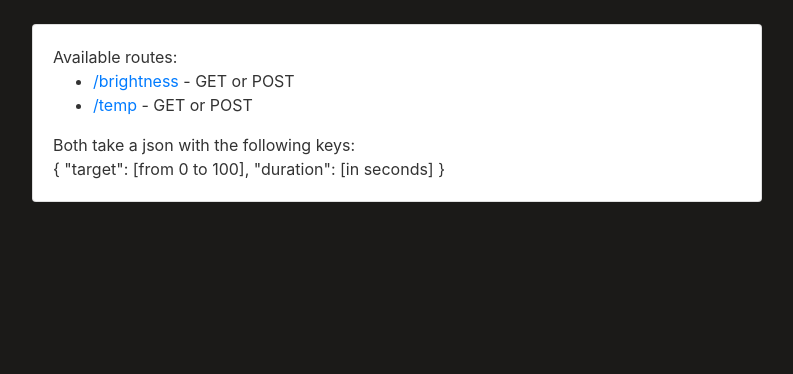
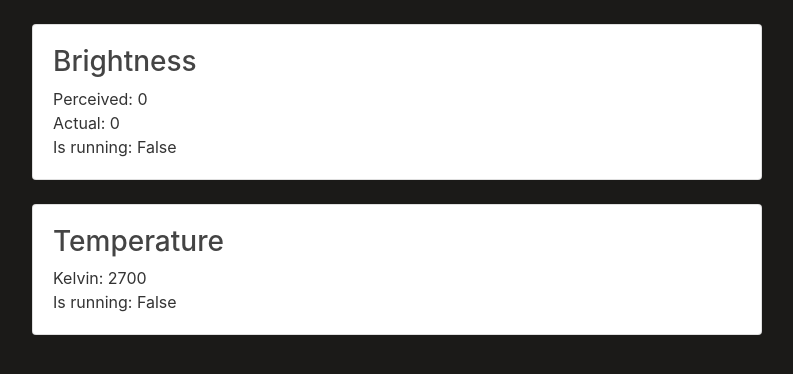
Before and after one commit to huy-hng/kasa_controller, a Flask app: page / in a window 1280 px wide. Shown: the part 56-430 px from the top of the page, without its empty margins (53-846 px from the left). Run offline with Flask 2, Linux system fonts and the light colour scheme; some libraries are stand-ins or nearby versions.

Commit message:
display cards for brightness and temp

```diff
--- a/src/templates/home.html
+++ b/src/templates/home.html
@@ -1,6 +1,6 @@
 {% extends "layout.html" %}
 {% block content %}
-<div class="card">
+<!-- <div class="card">
     <div class="card-body">
         Available routes:
         <ul>
@@ -10,10 +10,32 @@
         Both take a json with the following keys:
         </br>
         {
-            "target": [from 0 to 100],
-            "duration": [in seconds]
+        "target": [from 0 to 100],
+        "duration": [in seconds]
         }
+    </div>
+</div>
 
+<br> -->
+<div class="card">
+    <div class="card-body">
+        <h3>Brightness</h3>
+        Perceived: {{ vlamp.brightness.perceived }}
+        <br>
+        Actual: {{ vlamp.brightness.actual }}
+        <br>
+        Is running: {{ vlamp.running_bright}}
+    </div>
+</div>
+
+<br>
+
+<div class="card">
+    <div class="card-body">
+        <h3>Temperature</h3>
+        Kelvin: {{ vlamp.color_temp }}
+        <br>
+        Is running: {{ vlamp.running_temp}}
     </div>
 </div>
 
```
